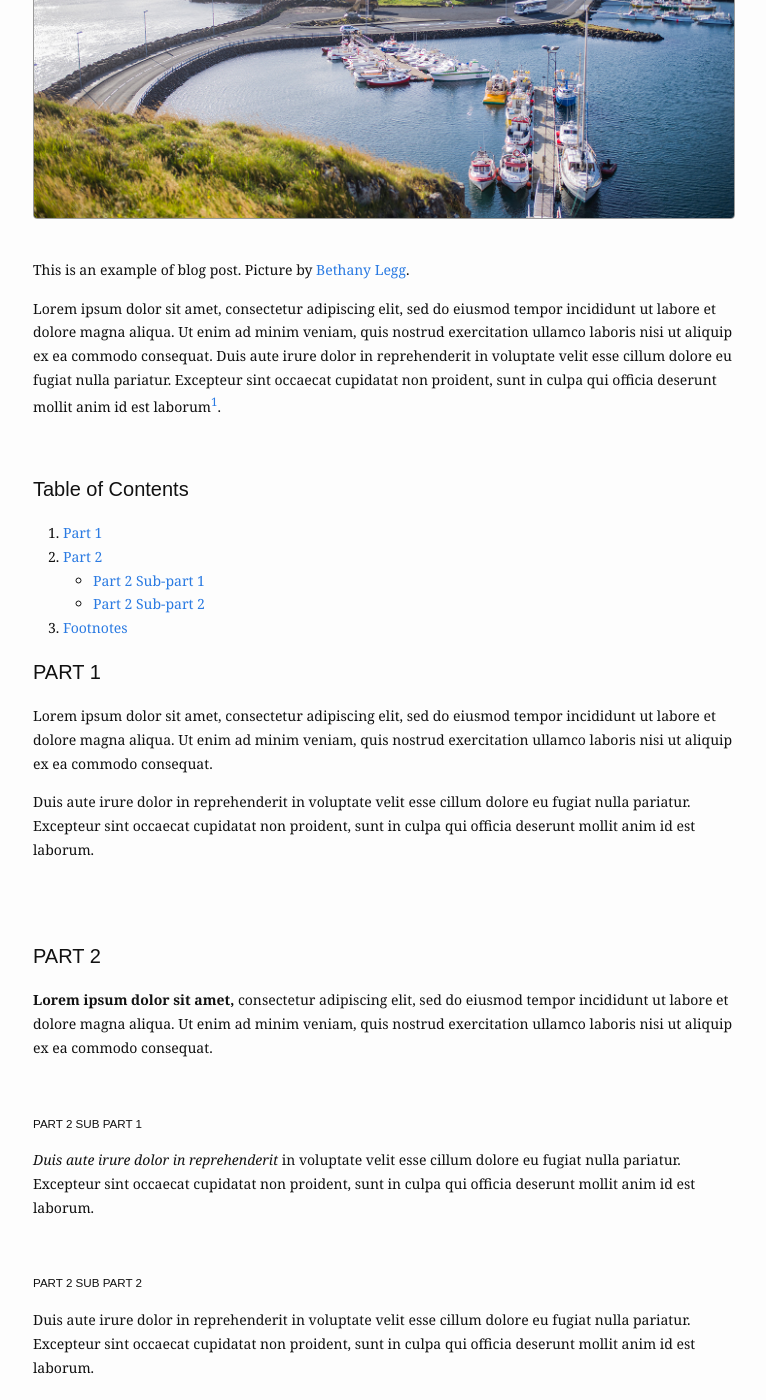
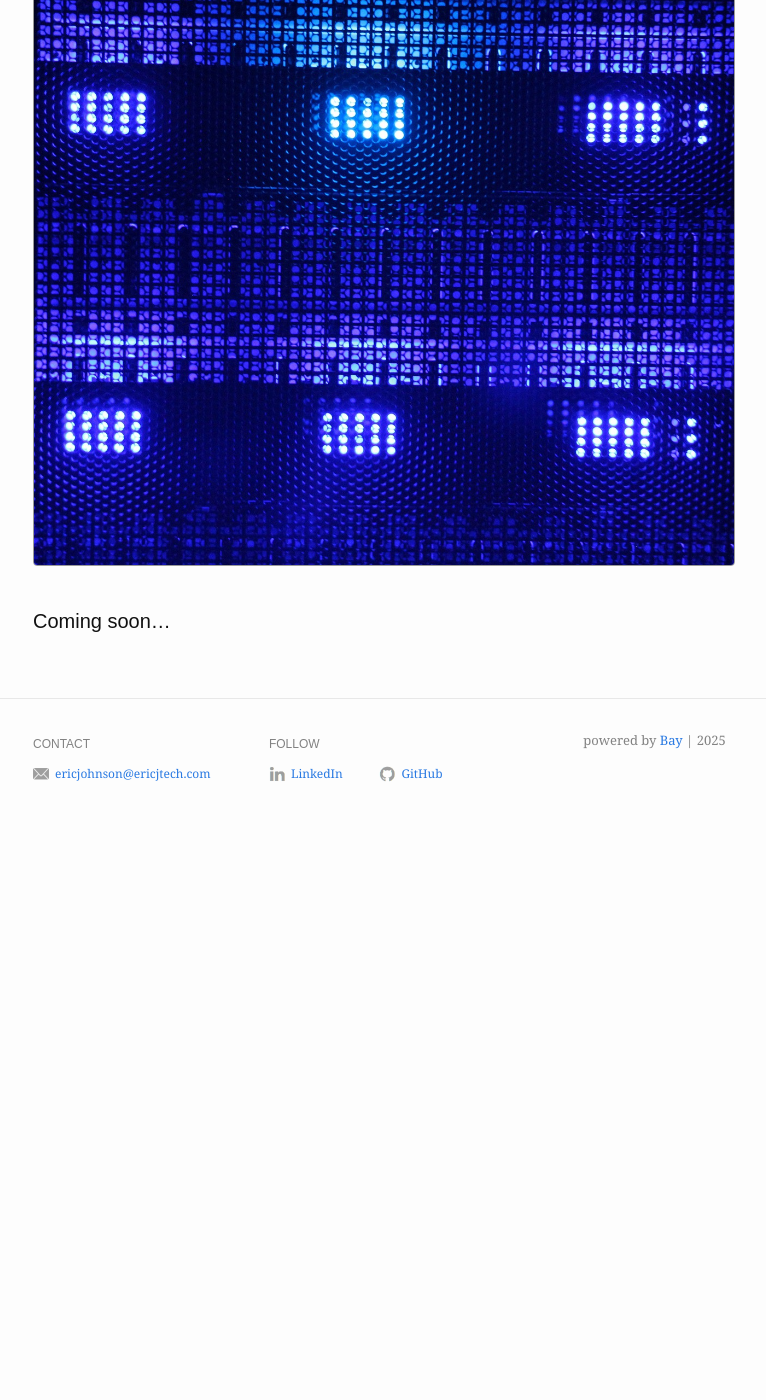
Before and after one commit to eboi1/eboi1.github.io, a Jekyll site: the page built from collections/_academic/virtualization_paper.md, in a window 1280 px wide and 1400 px high, scrolled down 413 px. Shown: the whole window, without its empty margins (257-1023 px from the left). Built offline with Jekyll 4.4.1, drawn with Linux system fonts in a browser that asks for light colours; after the commit the page ends 1250 px from its top, so only the background shows below that; some of the changed text lies outside the part shown.

```diff
--- a/collections/_academic/virtualization_paper.md
+++ b/collections/_academic/virtualization_paper.md
@@ -4,25 +4,19 @@ title:  "Impact of Virtualization on Memory Security Research Paper"
 date:   March 2025
 description: "In progress..."
 image:
-    src: /assets/img/content/post-example/Banner.jpg
+    src: /assets/img/content/cloud_computing.jpg
     alt: banner
 order_number: 1
 ---
 
-<img src="{{ "/assets/img/content/post-example/Banner.jpg" | absolute_url }}" alt="bay" class="post-pic"/>
+<img src="{{ "/assets/img/content/cloud_computing.jpg" | absolute_url }}" alt="bay" class="post-pic"/>
 <br />
 <br />
 
-This is an example of blog post.
-Picture by [Bethany Legg](https://unsplash.com/@bkotynski).
-
-Lorem ipsum dolor sit amet, consectetur adipiscing elit, sed do eiusmod tempor incididunt ut labore et dolore magna aliqua. Ut enim ad minim veniam, quis nostrud exercitation ullamco laboris nisi ut aliquip ex ea commodo consequat. Duis aute irure dolor in reprehenderit in voluptate velit esse cillum dolore eu fugiat nulla pariatur. Excepteur sint occaecat cupidatat non proident, sunt in culpa qui officia deserunt mollit anim id est laborum[^1].
-
-<br />
+#### Coming soon...
 
 
-#### Table of Contents
-1. [Part 1](#part-1)
+<!-- 1. [Part 1](#part-1)
 2. [Part 2](#part-2)
     * [Part 2 Sub-part 1](#part-2-sub-part-1)
     * [Part 2 Sub-part 2](#part-2-sub-part-2)
@@ -55,4 +49,4 @@ Duis aute irure dolor in reprehenderit in voluptate velit esse cillum dolore eu
 
 ##### FOOTNOTES
 
-[^1]: This is a note!
+[^1]: This is a note! -->
```
Also changed, not shown: collections/_academic/cyber_article.md (+6 -2 lines), assets/img/content/cloud_computing.jpg (added), assets/img/content/cybersecurity.jpg (added).
